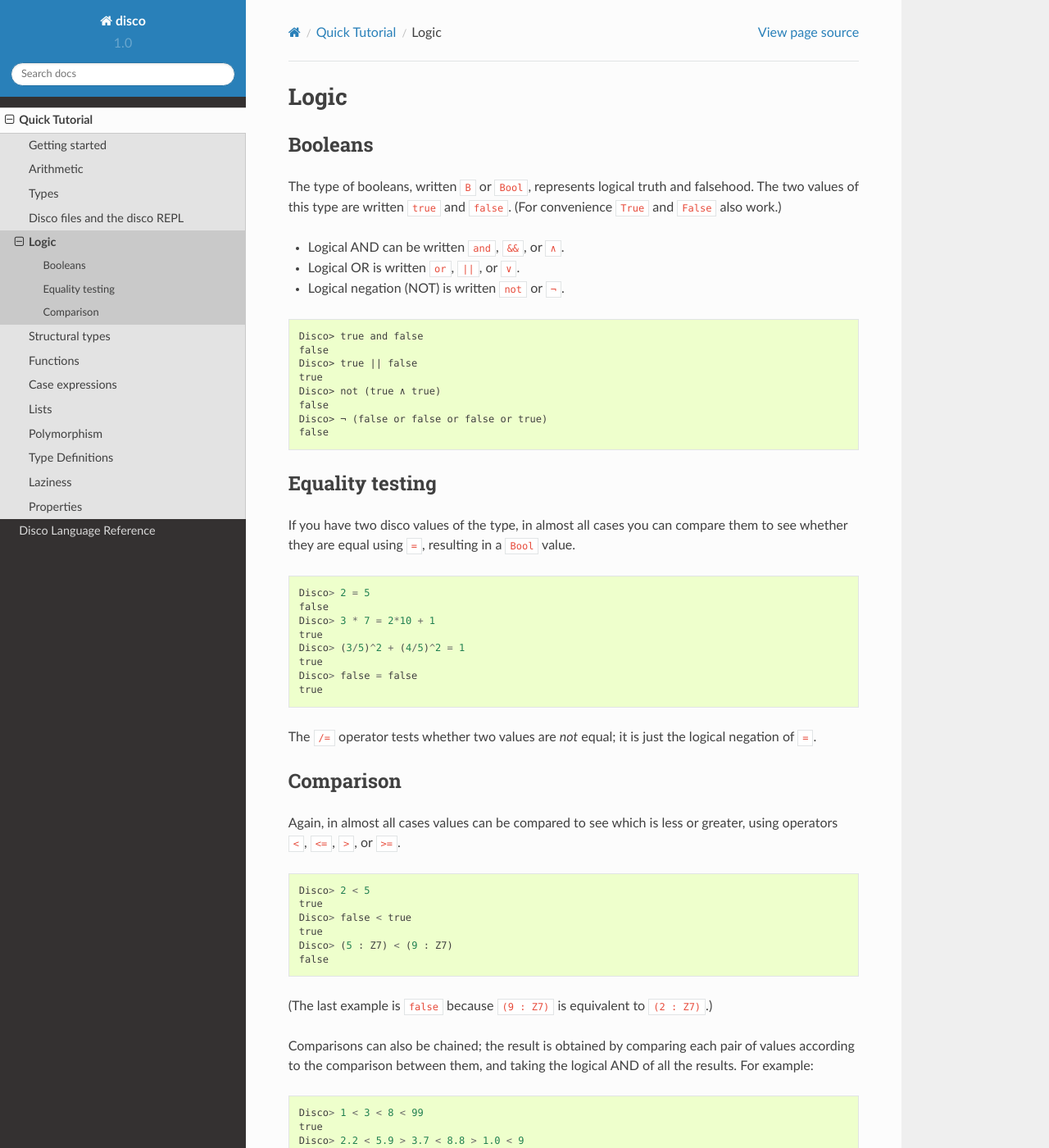
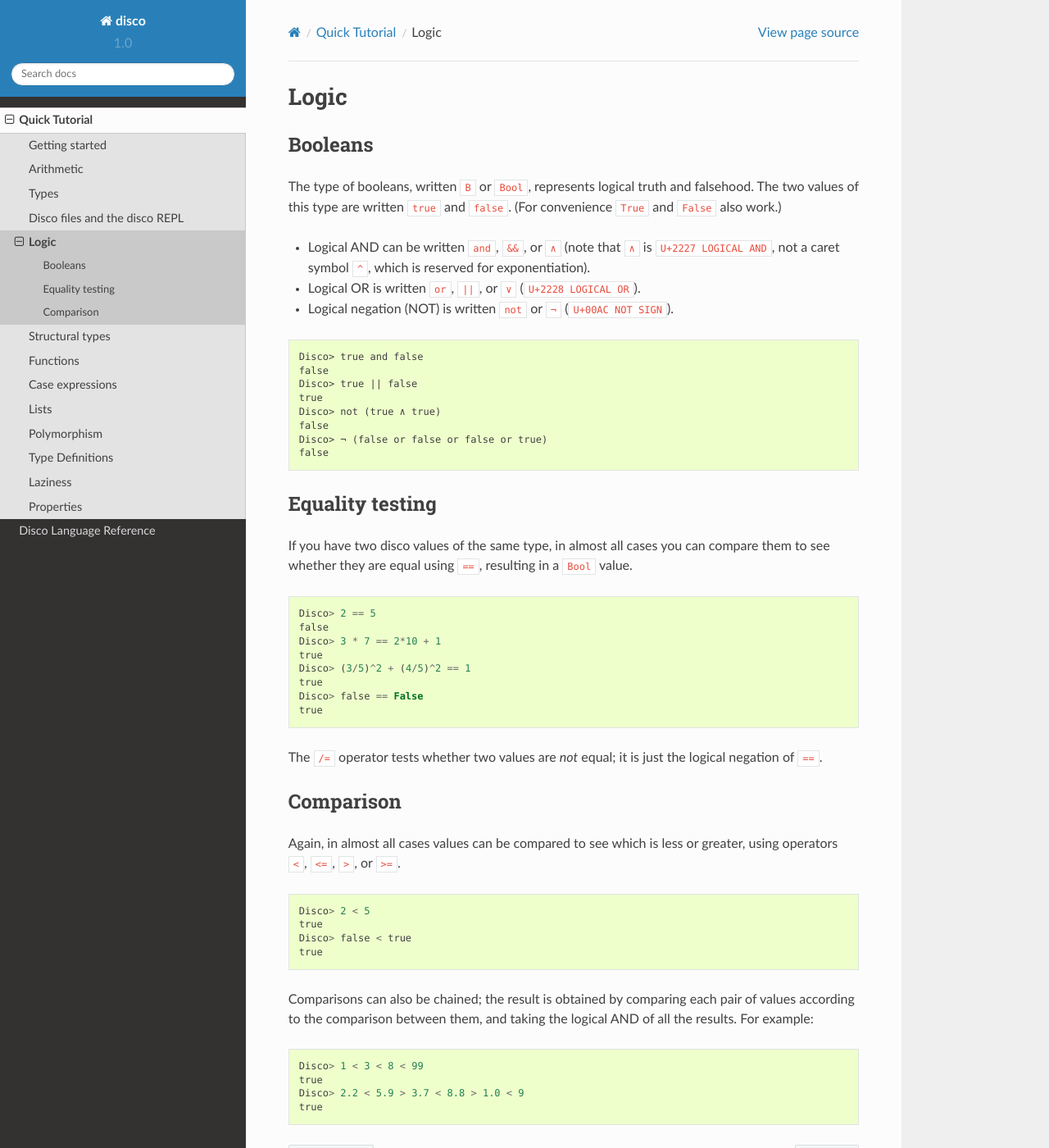
Before and after one commit to disco-lang/disco, a Sphinx documentation site: the page built from docs/tutorial/logic.rst, in a window 1280 px wide and 1400 px high. Shown: the whole window at 82% size. Built offline with Sphinx 7.4.7 and the Read the Docs theme 2.0.0, drawn with Linux system fonts in a browser that asks for light colours.

Commit message:
docs (tutorial): improve and update section on logic
Syntax for equality comparison is now ==
Clarify Unicode codepoints of logic operators

```diff
--- a/docs/tutorial/logic.rst
+++ b/docs/tutorial/logic.rst
@@ -10,9 +10,11 @@ The type of booleans, written ``B`` or ``Bool``, represents logical truth
 and falsehood.  The two values of this type are written ``true`` and
 ``false``. (For convenience ``True`` and ``False`` also work.)
 
-* Logical AND can be written ``and``, ``&&``, or ``∧``.
-* Logical OR  is written ``or``, ``||``, or ``∨``.
-* Logical negation (NOT) is written ``not`` or ``¬``.
+* Logical AND can be written ``and``, ``&&``, or ``∧`` (note that ``∧``
+  is ``U+2227 LOGICAL AND``, not a caret symbol ``^``, which is
+  reserved for exponentiation).
+* Logical OR  is written ``or``, ``||``, or ``∨`` (``U+2228 LOGICAL OR``).
+* Logical negation (NOT) is written ``not`` or ``¬`` (``U+00AC NOT SIGN``).
 
 ::
 
@@ -28,23 +30,23 @@ and falsehood.  The two values of this type are written ``true`` and
 Equality testing
 ================
 
-If you have two disco values of the type, in almost all cases you can
-compare them to see whether they are equal using ``=``, resulting in a
-``Bool`` value.
+If you have two disco values of the same type, in almost all cases you
+can compare them to see whether they are equal using ``==``, resulting
+in a ``Bool`` value.
 
 ::
 
-    Disco> 2 = 5
+    Disco> 2 == 5
     false
-    Disco> 3 * 7 = 2*10 + 1
+    Disco> 3 * 7 == 2*10 + 1
     true
-    Disco> (3/5)^2 + (4/5)^2 = 1
+    Disco> (3/5)^2 + (4/5)^2 == 1
     true
-    Disco> false = false
+    Disco> false == False
     true
 
 The ``/=`` operator tests whether two values are *not* equal; it is
-just the logical negation of ``=``.
+just the logical negation of ``==``.
 
 Comparison
 ==========
@@ -58,11 +60,6 @@ or greater, using operators ``<``, ``<=``, ``>``, or ``>=``.
     true
     Disco> false < true
     true
-    Disco> (5 : Z7) < (9 : Z7)
-    false
-
-(The last example is ``false`` because ``(9 : Z7)`` is equivalent to
-``(2 : Z7)``.)
 
 Comparisons can also be chained; the result is obtained by comparing
 each pair of values according to the comparison between them, and
```
